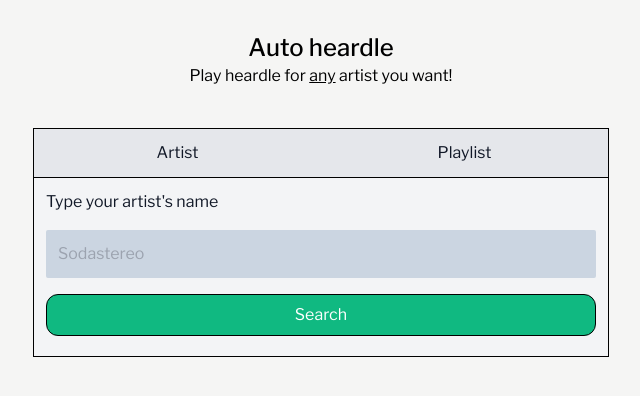
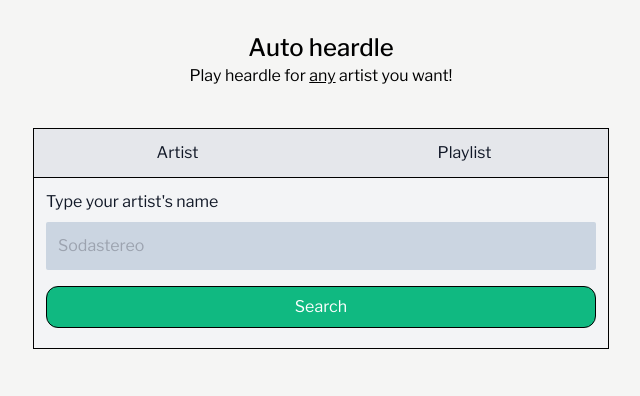
Before and after one commit to titong0/riffify, a Next.js app: page / in a window 1280 px wide. Shown: the top 396 px of the page, without its empty margins (319-959 px from the left). Built offline with nearby package versions, Linux system fonts and the light colour scheme; what tailwindcss-radix would draw is missing.

Commit message:
different spacing

```diff
--- a/components/Search.tsx
+++ b/components/Search.tsx
@@ -31,6 +31,7 @@ const PLACEHOLDER_POSSIBILITIES = [
   "Luis Alberto Spinneta",
   "Pescado Rabioso",
   "Artic Monkeys",
+  "Kamada",
   "Frank Ocean",
   "Little Simz",
   "Tyler, The Creator",
@@ -62,7 +63,8 @@ const InputBar = () => {
             const artist = new FormData(e.target).get("artist");
             Router.push(`search/${artist!}`);
           }}
-        >
+        ><div>
+
             <label className="" htmlFor="artist">
               Type your artist&apos;s name
             </label>
@@ -78,6 +80,7 @@ const InputBar = () => {
               required
               type="text"
             />
+        </div>
           <CTA>Search</CTA>
         </form>
       </Tabs.Content>
```
Lines whose indentation alone changed are shown as unchanged.
